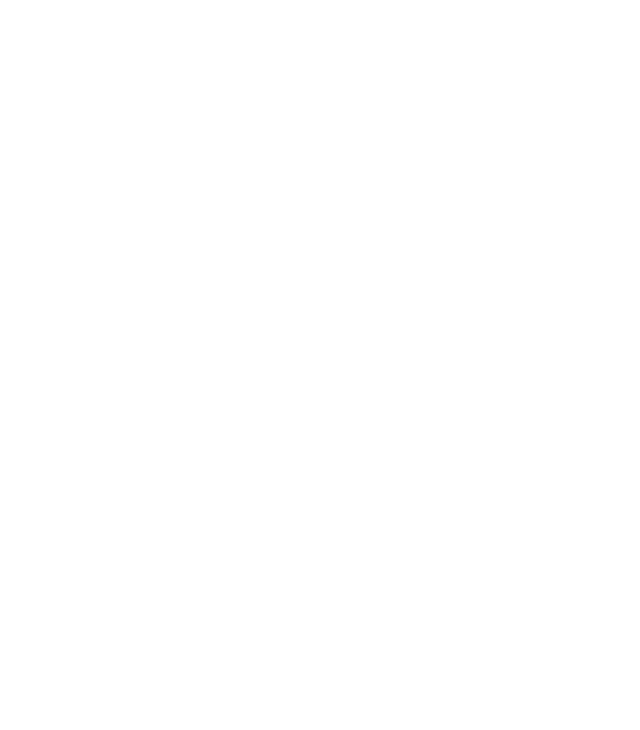
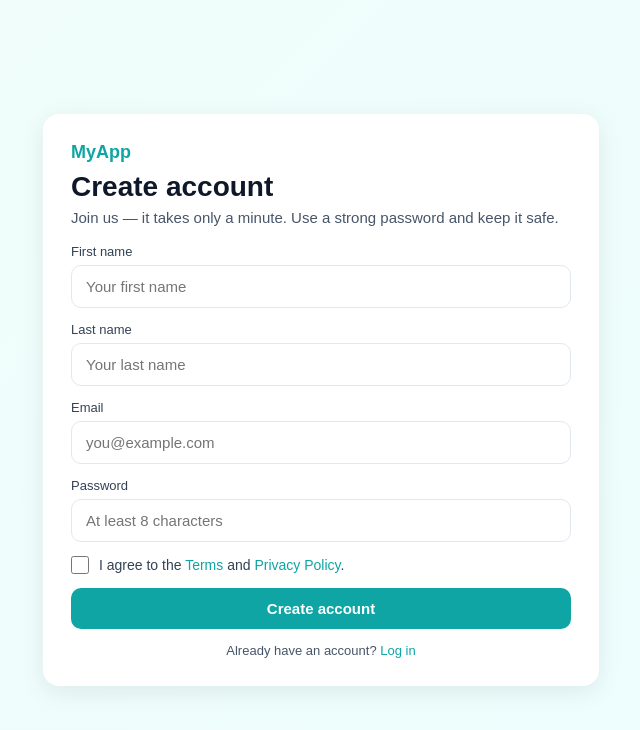
Before and after one commit to kholaazeem/supabase-task, a plain HTML site: page index.html in a window 1280 px wide. Shown: the whole page, without its empty margins (97-737 px from the left). Drawn offline with Linux system fonts and the light colour scheme; a script that the page names is missing.

Commit message:
in progress

```diff
--- a/auth.js
+++ b/auth.js
@@ -0,0 +1,2 @@
+import supabase from "./config";
+console.log(supabase);
--- a/config.js
+++ b/config.js
@@ -0,0 +1,9 @@
+import { createClient } from  'https://cdn.jsdelivr.net/npm/@supabase/supabase-js/+esm'  //Installation  of supbase project via cdn
+// console.log(createClient)
+
+const supURL = "https://ivuahrbcszzybdfeiawd.supabase.co"
+const supKey = "eyJhbGciOiJIUzI1NiIsInR5cCI6IkpXVCJ9.eyJpc3MiOiJzdXBhYmFzZSIsInJlZiI6Iml2dWFocmJjc3p6eWJkZmVpYXdkIiwicm9sZSI6ImFub24iLCJpYXQiOjE3NjI2NjUzMTIsImV4cCI6MjA3ODI0MTMxMn0.V_KwDl63VRyoAKn2fHdY-UpDnONrypF2o_0g7TncaB4"
+
+const supabase = createClient(supURL , supKey )
+
+export default supabase
--- a/index.html
+++ b/index.html
@@ -4,8 +4,71 @@
     <meta charset="UTF-8">
     <meta name="viewport" content="width=device-width, initial-scale=1.0">
     <title>supabase task</title>
+    <link rel="stylesheet" href="style.css">
 </head>
 <body>
+    <main class="page">
+        <section class="card">
+        <div class="card-left">
+        <div class="brand">MyApp</div>
+        <h1>Create account</h1>
+        <p class="lead">Join us — it takes only a minute. Use a strong password and keep it safe.</p>
+        <form id="signupForm">
+        <div class="row">
+        <label for="firstName">First name</label>
+        <input id="firstName" name="firstName" type="text" placeholder="Your first name" />
+        </div>
+        <div class="row">
+        <label for="lastName">Last name</label>
+        <input id="lastName" name="lastName" type="text" placeholder="Your last name" />
+        </div>
+        <div class="row">
+        <label for="email">Email</label>
+        <input id="email" name="email" type="email" placeholder="you@example.com" />
+        </div>
+        <div class="row">
+        <label for="password">Password</label>
+        <input id="password" name="password" type="password" placeholder="At least 8 characters" />
+        </div>
 
+
+        <div class="row-checkbox">
+        <label class="checkbox">
+        <input type="checkbox" name="terms" />
+        <span>I agree to the <a href="#">Terms</a> and <a href="#">Privacy Policy</a>.</span>
+        </label>
+        </div>
+
+
+        <div class="row">
+        <button class="btn-primary" type="submit">Create account</button>
+        </div>
+
+
+        <div class="small-note">Already have an account? <a href="#">Log in</a></div>
+        </form>
+        </div>
+
+
+
+
+
+
+
+
+
+
+
+
+
+
+
+
+
+
+
+
+
+    <script src="config.js" type="module"></script>
 </body>
 </html>
--- /dev/null
+++ b/style.css
@@ -0,0 +1,226 @@
+/* Reset & base */
+* {
+    box-sizing: border-box;
+    margin: 0;
+    padding: 0;
+  }
+
+  html, body {
+    height: 100%;
+    font-family: "Poppins", Arial, sans-serif;
+    background: linear-gradient(135deg, #f0fdfa, #ecfeff);
+    color: #0f172a;
+  }
+
+  /* Page container */
+  .page {
+    min-height: 100vh;
+    display: flex;
+    flex-direction: column;
+    align-items: center;
+    justify-content: center;
+    padding: 24px;
+  }
+
+  /* Card layout */
+  .card {
+    width: 100%;
+    max-width: 1000px;
+    display: grid;
+    grid-template-columns: 1fr 420px;
+    gap: 24px;
+    align-items: stretch;
+  }
+
+  /* Left side (form) */
+  .card-left {
+    background: #ffffff;
+    border-radius: 16px;
+    padding: 28px;
+    box-shadow: 0 6px 24px rgba(2, 6, 23, 0.08);
+  }
+
+  .brand {
+    font-weight: 700;
+    color: #0ea5a4;
+    font-size: 18px;
+    margin-bottom: 8px;
+  }
+
+  .card-left h1 {
+    font-size: 28px;
+    margin-bottom: 6px;
+  }
+
+  .lead {
+    color: #475569;
+    margin-bottom: 18px;
+    font-size: 15px;
+  }
+
+  /* Form fields */
+  form .row {
+    display: flex;
+    flex-direction: column;
+    margin-bottom: 14px;
+  }
+
+  form label {
+    font-size: 13px;
+    color: #334155;
+    margin-bottom: 6px;
+  }
+
+  form input[type='text'],
+  form input[type='email'],
+  form input[type='password'] {
+    padding: 12px 14px;
+    border: 1px solid #e2e8f0;
+    border-radius: 10px;
+    font-size: 15px;
+    outline: none;
+    transition: 0.2s ease;
+  }
+
+  form input:focus {
+    border-color: #0ea5a4;
+    box-shadow: 0 0 0 3px rgba(14, 165, 164, 0.2);
+  }
+
+  /* Checkbox */
+  .row-checkbox {
+    margin: 8px 0 14px;
+  }
+
+  .checkbox {
+    display: flex;
+    align-items: center;
+    gap: 10px;
+    font-size: 14px;
+  }
+
+  .checkbox input {
+    width: 18px;
+    height: 18px;
+  }
+
+  .checkbox a {
+    color: #0ea5a4;
+    text-decoration: none;
+  }
+
+  .checkbox a:hover {
+    text-decoration: underline;
+  }
+
+  /* Button */
+  .btn-primary {
+    width: 100%;
+    padding: 12px;
+    border-radius: 10px;
+    border: none;
+    background: #0ea5a4;
+    color: white;
+    font-weight: 600;
+    font-size: 15px;
+    cursor: pointer;
+    transition: 0.2s ease;
+  }
+
+  .btn-primary:hover {
+    background: #0891b2;
+  }
+
+  .btn-primary:active {
+    transform: translateY(1px);
+  }
+
+  /* Small note */
+  .small-note {
+    font-size: 13px;
+    color: #475569;
+    margin-top: 12px;
+    text-align: center;
+  }
+
+  .small-note a {
+    color: #0ea5a4;
+    text-decoration: none;
+  }
+
+  .small-note a:hover {
+    text-decoration: underline;
+  }
+
+  /* Right section */
+  .card-right {
+    display: flex;
+    align-items: center;
+    justify-content: center;
+  }
+
+  .right-inner {
+    background: linear-gradient(180deg, #0ea5a4 0%, #06b6d4 100%);
+    color: white;
+    padding: 28px;
+    border-radius: 16px;
+    height: 100%;
+    min-height: 260px;
+    box-shadow: 0 10px 30px rgba(6, 95, 70, 0.12);
+  }
+
+  .right-inner h2 {
+    font-size: 22px;
+    margin-bottom: 8px;
+  }
+
+  .right-inner p {
+    margin-bottom: 12px;
+  }
+
+  .benefits {
+    list-style: none;
+    display: flex;
+    flex-direction: column;
+    gap: 8px;
+  }
+
+  .benefits li {
+    background: rgba(255, 255, 255, 0.12);
+    padding: 8px;
+    border-radius: 8px;
+    font-size: 14px;
+  }
+
+  /* Footer */
+  .site-footer {
+    margin-top: 18px;
+    color: #94a3b8;
+    font-size: 13px;
+  }
+
+  /* Responsive */
+  @media (max-width: 980px) {
+    .card {
+      grid-template-columns: 1fr;
+      max-width: 720px;
+    }
+    .card-right {
+      order: -1;
+    }
+  }
+
+  @media (max-width: 520px) {
+    .card-left {
+      padding: 18px;
+    }
+    .card-right {
+      display: none;
+    }
+    .card-left h1 {
+      font-size: 22px;
+    }
+    form input {
+      font-size: 14px;
+    }
+  }
```
